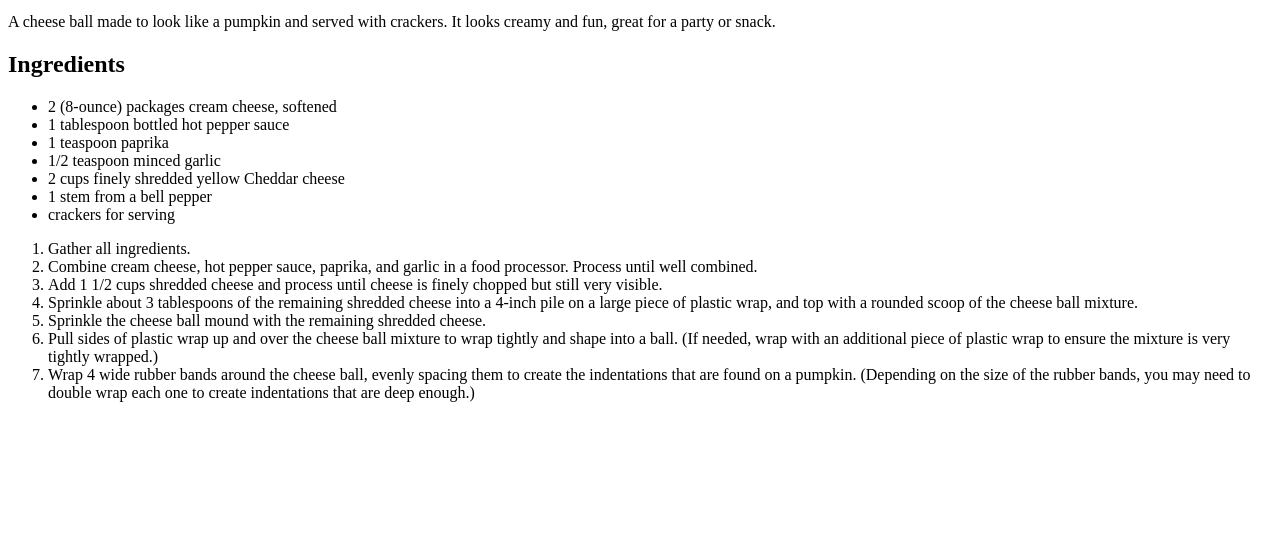
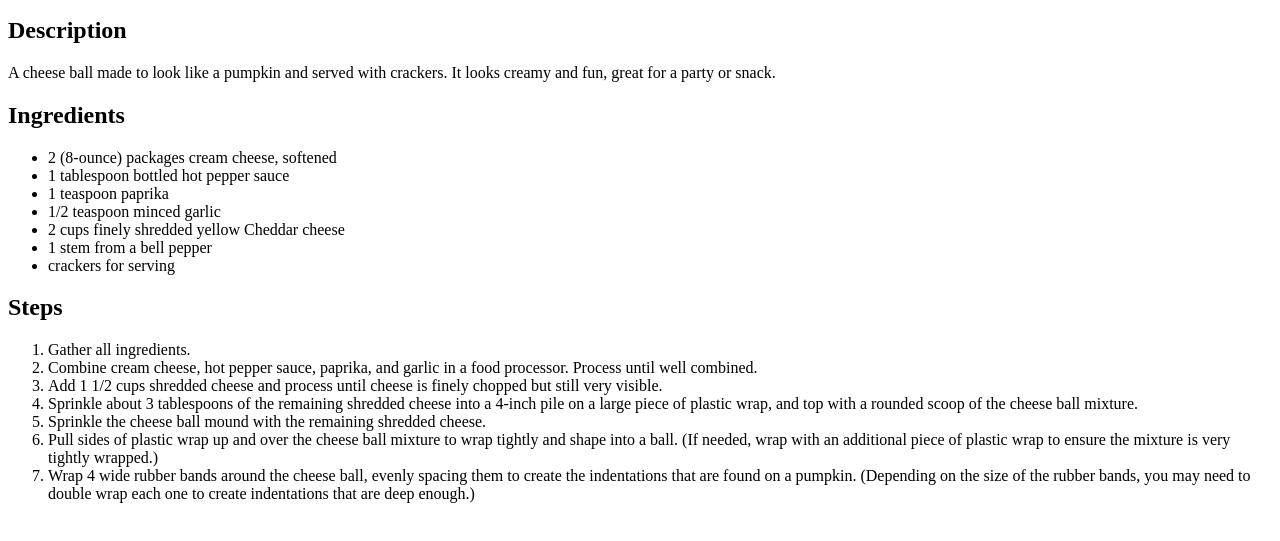
Before and after one commit to amaraora/odin-recipes, a plain HTML site: page recipes/pumpkin-cheeseball.html in a window 1280 px wide. Shown: the part 127-668 px from the top of the page. Drawn offline with Linux system fonts and the light colour scheme.

Commit message:
Added complete recipe website

```diff
--- a/recipes/pumpkin-cheeseball.html
+++ b/recipes/pumpkin-cheeseball.html
@@ -9,6 +9,7 @@
         <a href="../index.html">Home</a>
         <h1>Pumpkin Cheeseball</h1>
             <img src="../images/pcb.jpg" alt="Pumpkin shaped cheese ball with crackers">
+            <h2>Description</h2>
                 <p>A cheese ball made to look like a pumpkin and served with crackers. It looks creamy and fun, great for a party or snack.</p>
 
             <h2>Ingredients</h2>
@@ -21,6 +22,7 @@
                     <li>1 stem from a bell pepper</li>
                     <li>crackers for serving</li>
                 </ul>
+            <h2>Steps</h2>
                 <ol>
                     <li>Gather all ingredients.</li>
                     <li>Combine cream cheese, hot pepper sauce, paprika, and garlic in a food processor. Process until well combined.</li>
```
Also changed, not shown: index.html (+2 -2 lines), recipes/juicy-roasted-chicken.html (+1 -3 lines), recipes/cedar-planked-salmon.html (indentation only). Lines whose indentation alone changed are shown as unchanged.
